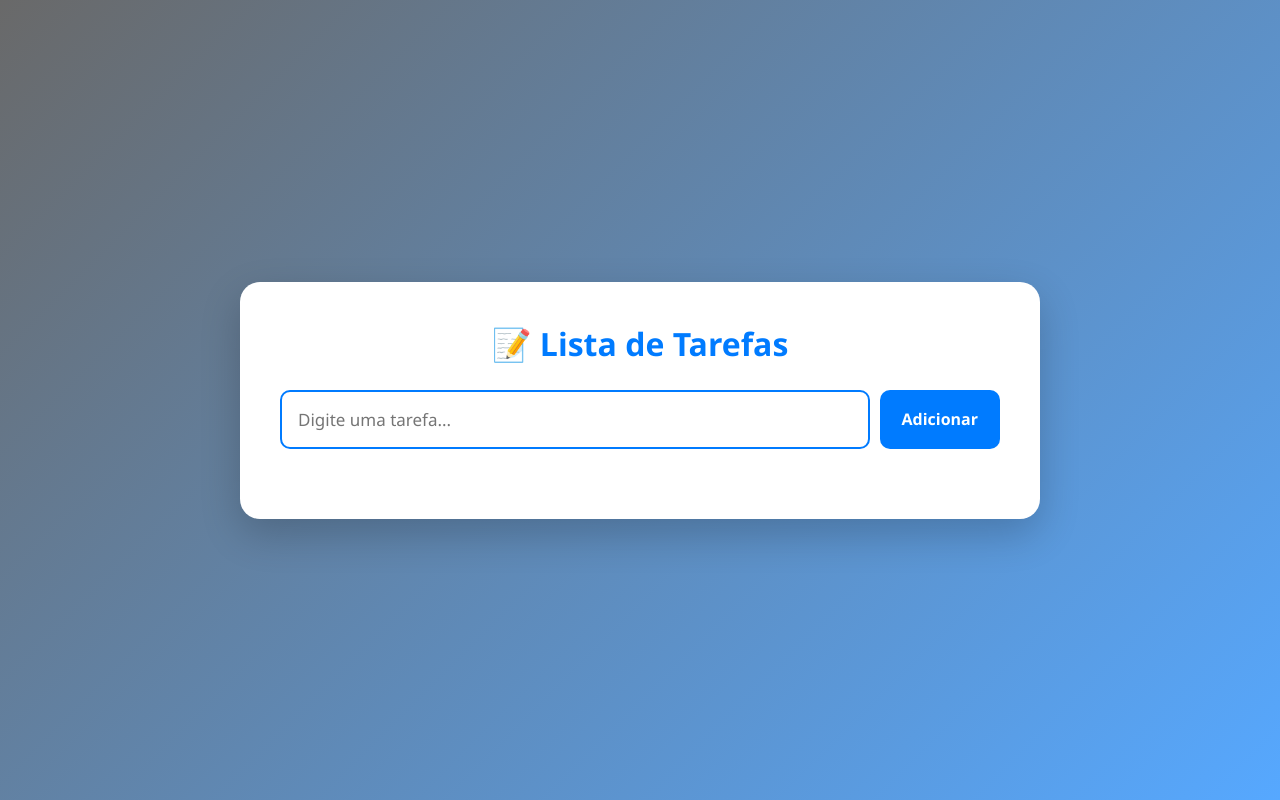
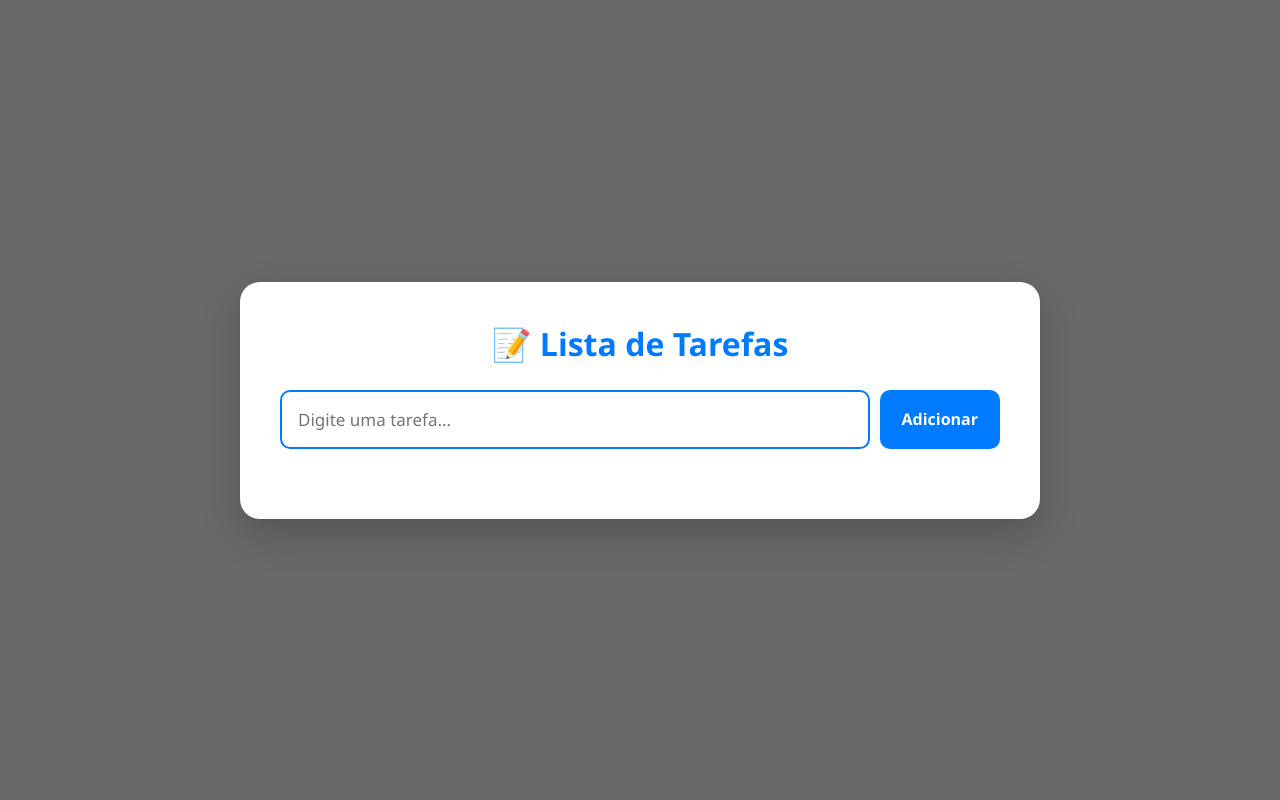
Before and after one commit to PhenriqueeS/Lista-tarefas, a plain HTML site: page index.html in a window 1280 px wide. Drawn offline with Linux system fonts and the light colour scheme.

Commit message:
Refactor CSS styles for improved layout and design

```diff
--- a/style.css
+++ b/style.css
@@ -10,7 +10,7 @@ body{
     display:flex;
     justify-content:center;
     align-items:center;
-    background:linear-gradient(135deg,#696969,#56A8FF);
+    background:linear-gradient(135deg,#696969,#696969);
     padding:20px;
 }
 
```
